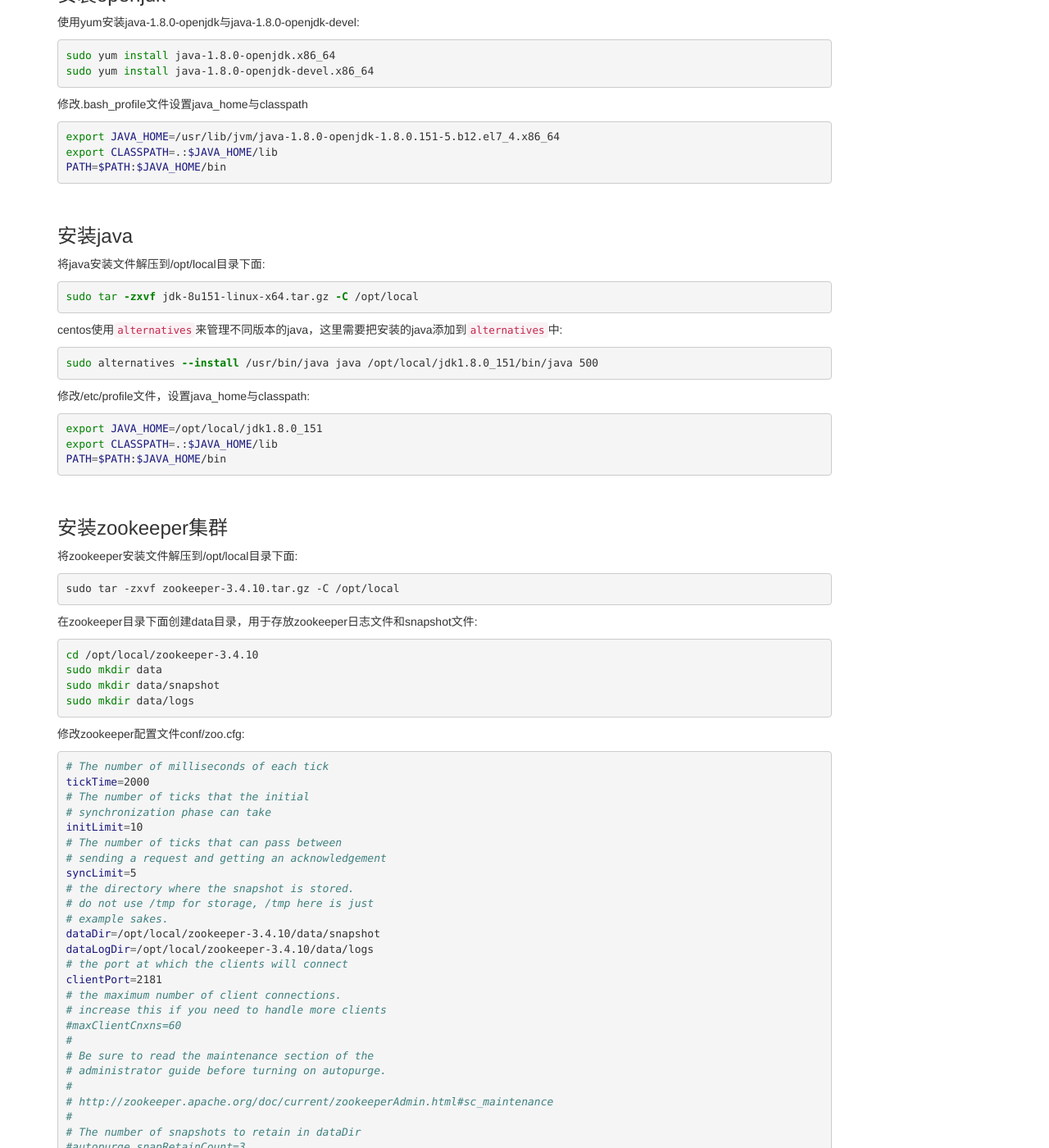
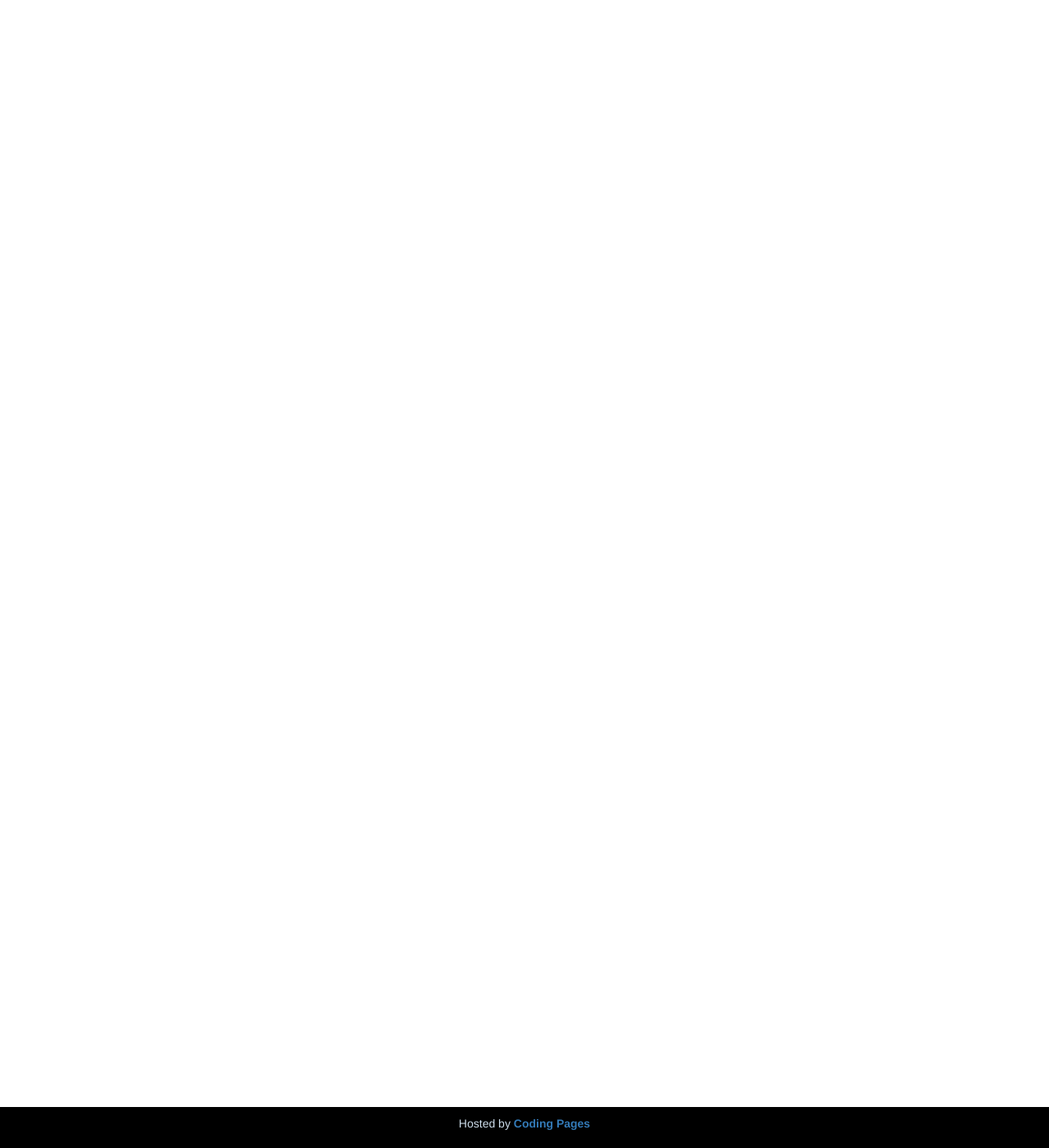
Before and after one commit to OuYangLiang/ouyangliang.github.io, a Jekyll site: the page built from _posts/2017-10-18-centos笔记.markdown, in a window 1280 px wide and 1400 px high, scrolled down 2311 px. Shown: the whole window at 82% size. Built offline with Jekyll 4.4.1, drawn with Linux system fonts in a browser that asks for light colours; nearby versions of some CDN libraries; some of the changed text lies outside the part shown.

Commit message:
将centos笔记拆成独立的几篇文章。

````diff
--- a/_layouts/default.html
+++ b/_layouts/default.html
@@ -24,7 +24,7 @@
             </div>
         </div>
 
-        <div class="footer">
+        <div class="footer navbar-fixed-bottom">
           <div class="container">
               <p class="footer-item">Hosted by <a href="https://pages.coding.me" style="font-weight: bold">Coding Pages</a></p>
           </div>
--- a/_posts/2017-10-18-centos笔记.markdown
+++ b/_posts/2017-10-18-centos笔记.markdown
@@ -30,27 +30,6 @@
 systemctl status *.service #查询服务运行状态
 systemctl list-unit-files | grep enabled #列出所有开机自启的服务
 systemctl --failed #显示启动失败的服务
-```
-
-<br/>
-
-### 静态IP地址设置
-
-修改/etc/sysconfig/network-scripts/ifcfg-ens33文件
-
-```shell
-BOOTPROTO="static" #dhcp改为static
-ONBOOT="yes" #开机启用本配置
-IPADDR=192.168.0.161 #静态IP
-GATEWAY=192.168.0.1 #默认网关
-NETMASK=255.255.255.0 #子网掩码
-DNS1=192.168.0.1 #DNS 配置
-```
-
-之后重启network服务
-
-```shell
-sudo systemctl restart network.service
 ```
 
 <br/>
@@ -115,188 +94,3 @@
 sudo systemctl stop firewalld.service
 sudo systemctl disable firewalld.service
 ```
-
-<br/>
-
-### 安装openjdk
-
-使用yum安装java-1.8.0-openjdk与java-1.8.0-openjdk-devel:
-
-```shell
-sudo yum install java-1.8.0-openjdk.x86_64
-sudo yum install java-1.8.0-openjdk-devel.x86_64
-```
-
-修改.bash_profile文件设置java_home与classpath
-
-```shell
-export JAVA_HOME=/usr/lib/jvm/java-1.8.0-openjdk-1.8.0.151-5.b12.el7_4.x86_64
-export CLASSPATH=.:$JAVA_HOME/lib
-PATH=$PATH:$JAVA_HOME/bin
-```
-
-<br/>
-
-### 安装java
-
-将java安装文件解压到/opt/local目录下面:
-
-```shell
-sudo tar -zxvf jdk-8u151-linux-x64.tar.gz -C /opt/local
-```
-
-centos使用`alternatives`来管理不同版本的java，这里需要把安装的java添加到`alternatives`中:
-
-```shell
-sudo alternatives --install /usr/bin/java java /opt/local/jdk1.8.0_151/bin/java 500
-```
-
-修改/etc/profile文件，设置java_home与classpath:
-
-```shell
-export JAVA_HOME=/opt/local/jdk1.8.0_151
-export CLASSPATH=.:$JAVA_HOME/lib
-PATH=$PATH:$JAVA_HOME/bin
-```
-
-<br/>
-
-### 安装zookeeper集群
-
-将zookeeper安装文件解压到/opt/local目录下面:
-
-```
-sudo tar -zxvf zookeeper-3.4.10.tar.gz -C /opt/local
-```
-
-在zookeeper目录下面创建data目录，用于存放zookeeper日志文件和snapshot文件:
-
-```shell
-cd /opt/local/zookeeper-3.4.10
-sudo mkdir data
-sudo mkdir data/snapshot
-sudo mkdir data/logs
-```
-
-修改zookeeper配置文件conf/zoo.cfg:
-
-```shell
-# The number of milliseconds of each tick
-tickTime=2000
-# The number of ticks that the initial
-# synchronization phase can take
-initLimit=10
-# The number of ticks that can pass between
-# sending a request and getting an acknowledgement
-syncLimit=5
-# the directory where the snapshot is stored.
-# do not use /tmp for storage, /tmp here is just
-# example sakes.
-dataDir=/opt/local/zookeeper-3.4.10/data/snapshot
-dataLogDir=/opt/local/zookeeper-3.4.10/data/logs
-# the port at which the clients will connect
-clientPort=2181
-# the maximum number of client connections.
-# increase this if you need to handle more clients
-#maxClientCnxns=60
-#
-# Be sure to read the maintenance section of the
-# administrator guide before turning on autopurge.
-#
-# http://zookeeper.apache.org/doc/current/zookeeperAdmin.html#sc_maintenance
-#
-# The number of snapshots to retain in dataDir
-#autopurge.snapRetainCount=3
-# Purge task interval in hours
-# Set to "0" to disable auto purge feature
-#autopurge.purgeInterval=1
-
-server.0=192.168.0.161:2888:3888
-server.1=192.168.0.162:2888:3888
-server.2=192.168.0.163:2888:3888
-```
-
-从配置文件可以看出，我们使用三台服务器来搭建zookeeper集群，3888端口用于领导者选举，2888端口用于leader向follower和observer同步数据。
-
-接下来，需要在各个服务器中dataDir目录（也就是/opt/local/zookeeper-3.4.10/data/snapshot）下创建一个myid文件，文件内容是该服务器的标识:
-
-* 192.168.0.161中myid的值为0
-* 192.168.0.162中myid的值为1
-* 192.168.0.163中myid的值为2
-
-修改/etc/profile文件，设置zookeeper path:
-
-```shell
-export ZOOKEEPER_HOME=/opt/local/zookeeper-3.4.10
-export PATH=$PATH:$ZOOKEEPER_HOME/bin
-```
-
-启动zookeeper
-
-```shell
-sudo zkServer.sh start
-```
-
-查看zookeeper状态
-
-```shell
-zkServer.sh status
-```
-
-现在可以通过下面命令登录zookeeper集群:
-
-```shell
-zkCli.sh -server 192.168.0.161:2181,192.168.0.162:2181,192.168.0.163:2181
-```
-
-使用四字母命令访问服务器，`nc`命令用于发送信息至指定IP的端口号:
-
-```shell
-echo stat | nc 192.168.0.161 2181 #查询zookeeper状态
-echo conf | nc 192.168.0.161 2181 #查询zookeeper配置信息
-echo ruok | nc 192.168.0.161 2181 #检查zookeeper是否运行正常
-echo envi | nc 192.168.0.161 2181 #查询zookeeper详细信息，比stat命令返回更多信息
-```
-
-关闭zookeeper
-
-```shell
-sudo zkServer.sh stop
-```
-
-### ssh免密登录
-
-一、在客户端机器生成密钥（密钥放在.ssh目录）
-
-```shell
-cd ~/.ssh
-ssh-keygen -t rsa -b 2048 -f keyfile
-```
-
-二、登录目标服务器，修改sshd_config文件，确保下面两行没有注释:
-
-```shell
-PubkeyAuthentication yes
-AuthorizedKeysFile .ssh/authorized_keys
-```
-
-三、在目标机器上重启sshd服务:
-
-```shell
-sudo systemctl restart sshd.service
-```
-
-四、将公钥复制到目标机器.ssh目录下命名为authorized_keys
-
-```shell
-scp ~/.ssh/keyfile.pub john@192.168.0.161:~/.ssh/authorized_keys
-```
-
-五、登录目标机器，确保.ssh目录与authorized_keys文件的权限
-
-```shell
-cd
-chmod 700 .ssh
-cd ~/.ssh
-chmod 600 authorized_keys
-```
````
Also changed, not shown: _posts/2017-08-15-zookeeper集群部署.markdown (added, +119 -0 lines), _posts/2017-10-18-cent os上安装java.markdown (added, +49 -0 lines), _posts/2017-10-19-cent os7静态IP设置.markdown (added, +24 -0 lines), _posts/2017-10-19-ssh免密登录.markdown (added, +50 -0 lines).
